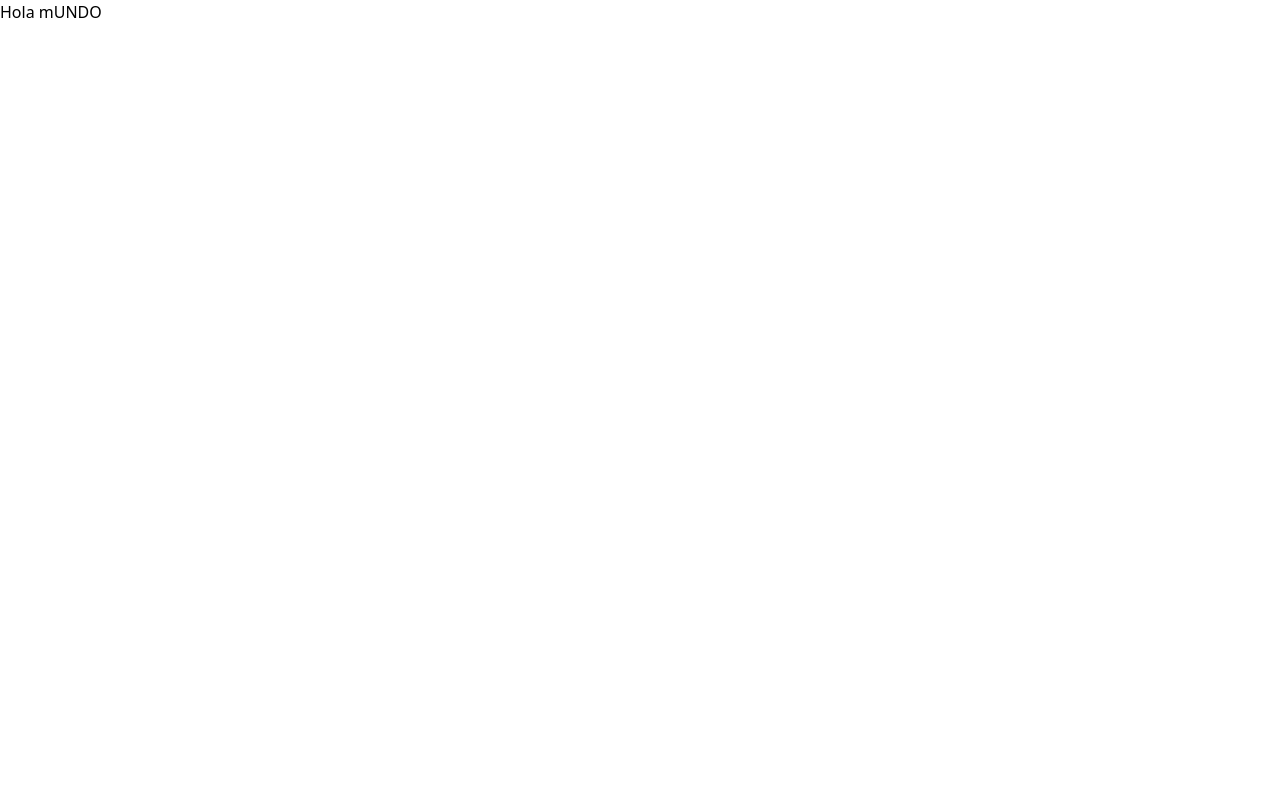
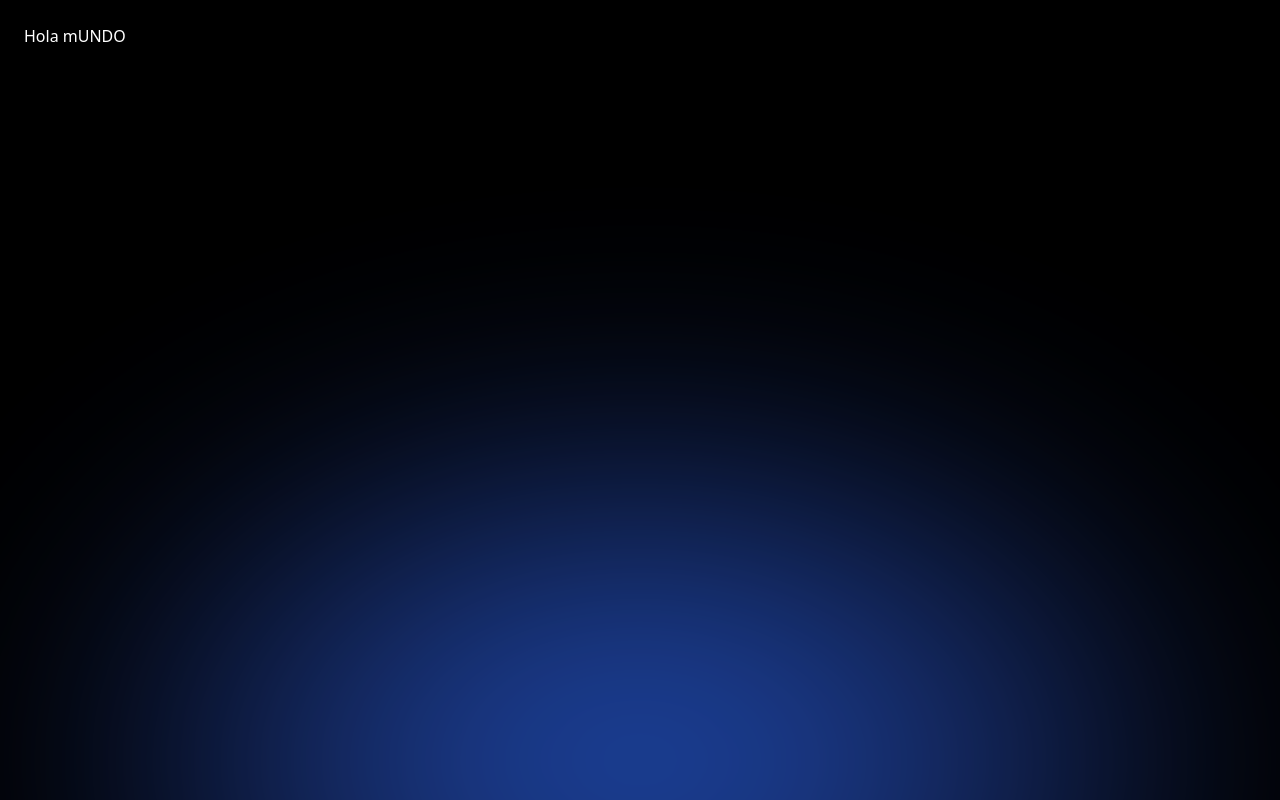
Before and after one commit to EnriqueHM31/clima-aplicacion, a React (Vite) app: page / in a window 1280 px wide. Built offline with nearby package versions, Linux system fonts and the light colour scheme; the HTML template or start-up script is replaced by a standard one.

Commit message:
Add Fondo component to wrap AppRouter for enhanced layout

```diff
--- a/src/App.tsx
+++ b/src/App.tsx
@@ -1,10 +1,15 @@
+import Fondo from './components/Fondo'
 import AppRouter from './routes/routes'
 
 function App() {
 
   return (
     <>
-      <AppRouter />
+      <div className=''>
+        <Fondo>
+          <AppRouter />
+        </Fondo>
+      </div>
     </>
   )
 }
--- /dev/null
+++ b/src/components/Fondo.tsx
@@ -0,0 +1,29 @@
+export default function Fondo({ children }: { children: React.ReactNode }) {
+    return (
+        <div className="relative min-h-screen w-full overflow-hidden bg-black text-white">
+
+            <div
+                className="
+            pointer-events-none
+            absolute
+            bottom-[-45%]
+            left-1/2
+            -translate-x-1/2
+            w-screen
+            h-screen
+            rounded-full
+            blur-[120px]
+            opacity-80
+          "
+                style={{
+                    background: "radial-gradient(ellipse at center, #2563eb 0%, #1e3a8a 35%, transparent 70%)"
+                }}
+            />
+
+            <div className="relative z-10 p-6">
+                {children}
+            </div>
+
+        </div>
+    );
+}
```
